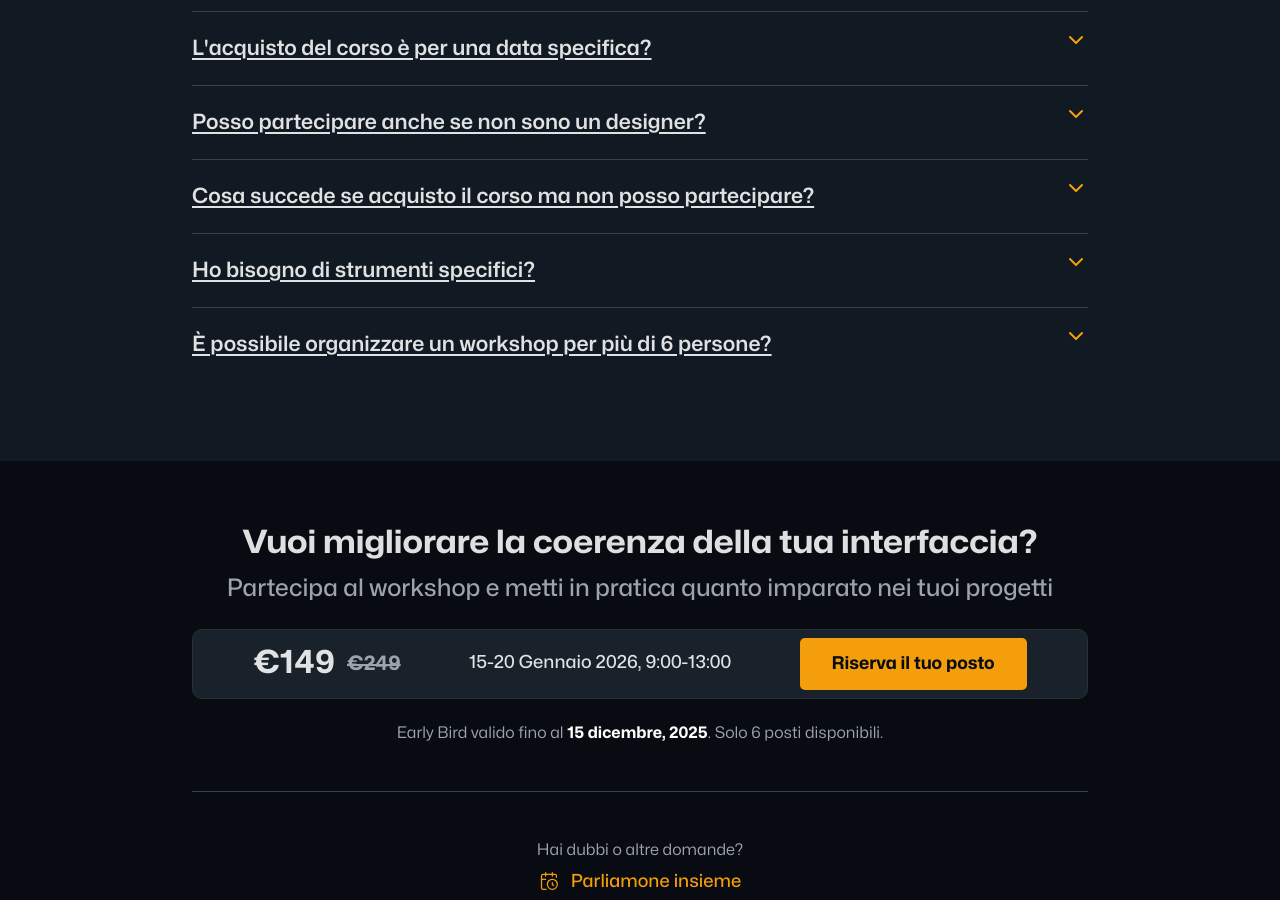
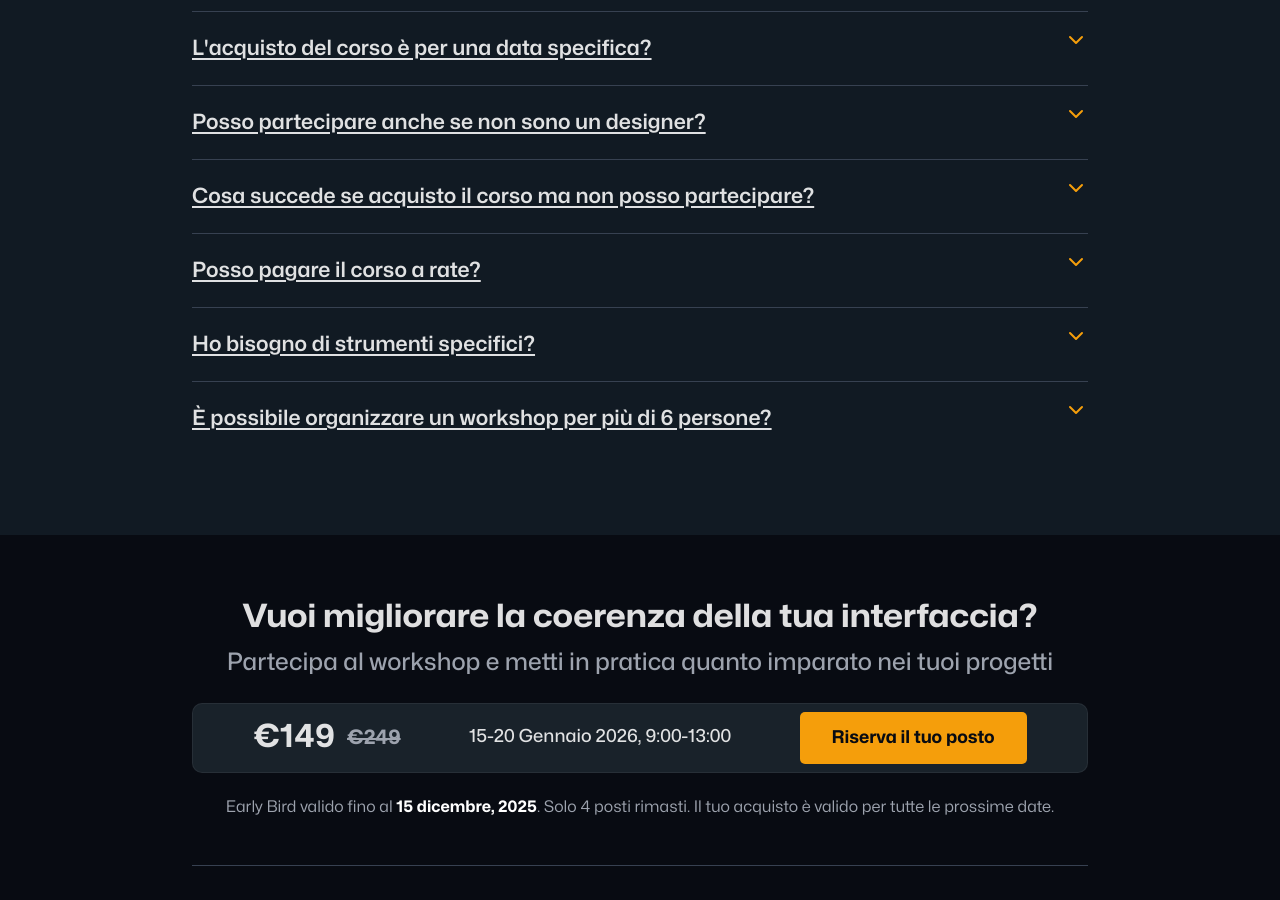
Before and after one commit to zetareticoli/fi, a Jekyll site: the page built from _workshops/design-tokens/index.md, in a window 1280 px wide and 900 px high, scrolled down 5006 px. Built offline with Jekyll 4.4.1, drawn with Linux system fonts in a browser that asks for light colours; some web fonts are replaced; some of the changed text lies outside the part shown.

Commit message:
fix: update workshop pricing links and FAQ details

```diff
--- a/_workshops/design-tokens/index.md
+++ b/_workshops/design-tokens/index.md
@@ -44,7 +44,7 @@
       <div class="price-section mb-m">
         <div class="price">€149 <span class="price-old">€249</span></div>
         <div class="date">15-20 Gennaio 2026, 9:00-13:00</div>
-        <a href="https://francescoimprota.kit.com/products/design-tokens-workshop?promo=922HH6BIF7&step=checkout" class="cta-primary plausible-event-name=Buy+Workshop">Riserva il tuo posto</a>
+        <a href="https://buy.stripe.com/14AcN44L94bUdMe76Xcs800?prefilled_promo_code=EARLY25" class="cta-primary plausible-event-name=Buy+Workshop">Riserva il tuo posto</a>
       </div>
       <div class="list-card-4 mb-l">
         <div class="">
@@ -288,11 +288,11 @@
       <div class="price-section mb-m">
         <div class="price">€149 <span class="price-old">€249</span></div>
         <div class="date">15-20 Gennaio 2026, 9:00-13:00</div>
-        <a href="https://francescoimprota.kit.com/products/design-tokens-workshop?promo=922HH6BIF7&step=checkout" class="cta-primary plausible-event-name=Buy+Workshop">Riserva il tuo posto</a>
+        <a href="https://buy.stripe.com/14AcN44L94bUdMe76Xcs800?prefilled_promo_code=EARLY25" class="cta-primary plausible-event-name=Buy+Workshop">Riserva il tuo posto</a>
       </div>
       <div class="text-center">
         <p class="event-countdown" style="display: none;"></p>
-        <p class="event-static mb-m text-small font-regular color-text-light">Early Bird valido fino al <strong>15 dicembre, 2025</strong>. Solo 6 posti disponibili.</p>
+        <p class="event-static mb-m text-small font-regular color-text-light">Early Bird valido fino al <strong>15 dicembre, 2025</strong>. Solo 4 posti rimasti. Il tuo acquisto è valido per tutte le prossime date.</p>
       </div>
     </div>
   </section>
@@ -372,6 +372,13 @@
           </svg>
         </div>
         <div class="faq-item">
+          <h4 class="faq-question m-none underline">Posso pagare il corso a rate? </h4>
+          <div class="faq-answer color-text-light text-emphasis">Sì, supporto Paypal e Klarna come metodi di pagamento che ti consentono di suddividere l'importo in piani a rate, secondo le rispettive modalità.</div>
+          <svg class="faq-icon" width="24" height="24" viewBox="0 0 24 24" fill="none" xmlns="http://www.w3.org/2000/svg">
+            <path d="M6 9L12 15L18 9" stroke="currentColor" stroke-width="2" stroke-linecap="round" stroke-linejoin="round"/>
+          </svg>
+        </div>
+        <div class="faq-item">
           <h4 class="faq-question m-none underline">Ho bisogno di strumenti specifici?</h4>
           <div class="faq-answer color-text-light text-emphasis">No, basta un computer e una connessione internet. Ti fornirò tutto il materiale necessario.</div>
           <svg class="faq-icon" width="24" height="24" viewBox="0 0 24 24" fill="none" xmlns="http://www.w3.org/2000/svg">
@@ -399,10 +406,10 @@
       <div class="price-section mb-m">
         <div class="price">€149 <span class="price-old">€249</span></div>
         <div class="date">15-20 Gennaio 2026, 9:00-13:00</div>
-        <a href="https://francescoimprota.kit.com/products/design-tokens-workshop?promo=922HH6BIF7&step=checkout" class="cta-primary plausible-event-name=Buy+Workshop">Riserva il tuo posto</a>
+        <a href="https://buy.stripe.com/14AcN44L94bUdMe76Xcs800?prefilled_promo_code=EARLY25" class="cta-primary plausible-event-name=Buy+Workshop">Riserva il tuo posto</a>
       </div>
       <p class="event-countdown" style="display: none;"></p>
-      <p class="event-static mb-m text-small font-regular color-text-light">Early Bird valido fino al <strong>15 dicembre, 2025</strong>. Solo 6 posti disponibili.</p>
+      <p class="event-static mb-m text-small font-regular color-text-light">Early Bird valido fino al <strong>15 dicembre, 2025</strong>. Solo 4 posti rimasti.  Il tuo acquisto è valido per tutte le prossime date.</p>
       <hr>
       <p class="text-small color-text-light mb-xs">Hai dubbi o altre domande?</p>
       <p>
```
